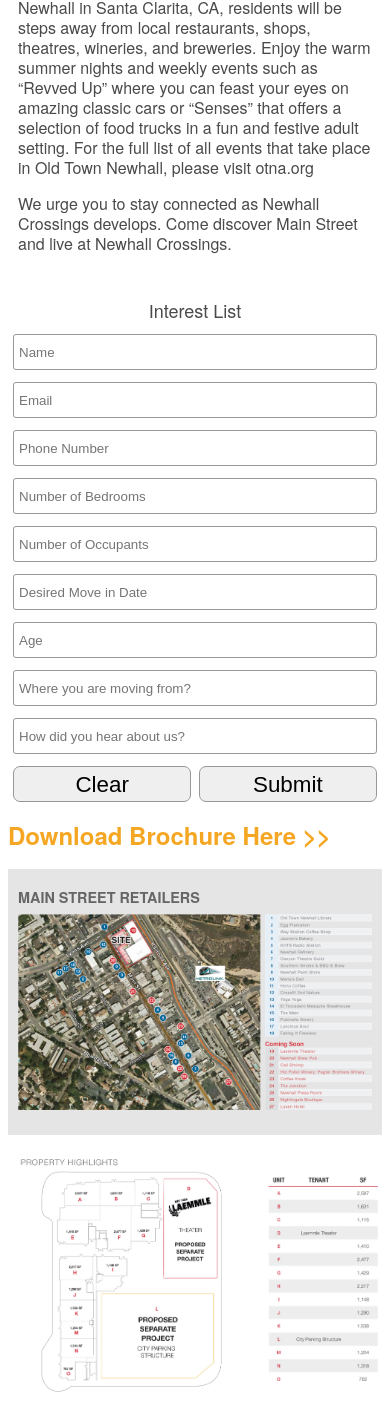
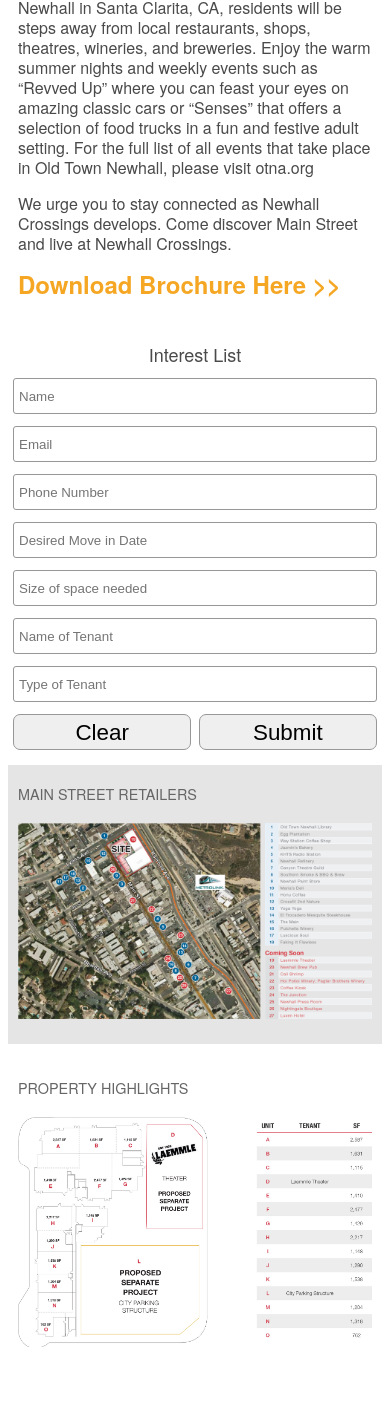
Before and after one commit to judesantos/responsive-design, a plain HTML site: page newhallcrossings/src/newhall-retail.html in a window 390 px wide. Shown: the part 760-2171 px from the top of the page. Drawn offline with Linux system fonts and the light colour scheme.

Commit message:
content changes

```diff
--- a/newhallcrossings/src/assets/css/style.css
+++ b/newhallcrossings/src/assets/css/style.css
@@ -204,7 +204,7 @@ footer div p {
   display: block;
   margin: auto;
   text-align: left;
-  padding: 10px 120px 10px 80px;
+  padding: 10px 120px 10px 0px;
   width: 100%;
 }
 
@@ -216,6 +216,13 @@ footer div p {
 .img_container {
   display: block;
   margin-top: 45px;
+  padding: 0px 25px 52px 25px;
+}
+
+.img_container span {
+    height: 63px;
+    line-height: 5em;
+    font-size: 120%;
 }
 
 .img_container img {
@@ -228,16 +235,15 @@ footer div p {
 .img_container_main_street {
   display: block;
   background-color: #e5e5e5;
-  /*
   margin-top: 45px;
-  */
   padding: 0px 25px 52px 25px;
 }
 
-.img_container_main_street h3 {
+.img_container_main_street span {
     height: 63px;
     background-color: #e5e5e5;
-    line-height: 6em;
+    line-height: 5em;
+    font-size: 120%;
 }
 
 .img_container_main_street img {
@@ -284,7 +290,7 @@ footer div p {
   }
 
   .download_brochure {
-    padding: 0px 10px 0px 20px;
+    padding: 0px 10px 0px 0px;
   }
 }
 
@@ -323,7 +329,7 @@ footer div p {
   }
 
   .download_brochure {
-    padding: 0px 10px 0px 20px;
+    padding: 0px 10px 0px 0px;
   }
 
   #home_footer div {
@@ -354,6 +360,13 @@ footer div p {
 
   .img_container {
     margin-top: 25px;
+    padding: 0px 10px 25px 10px;
+  }
+
+  .img_container span {
+      font-size: 90%;
+      height: 30px;
+      line-height: 4em;
   }
 
   .img_container_main_street {
@@ -361,7 +374,7 @@ footer div p {
     padding: 0px 10px 25px 10px;
   }
 
-  .img_container_main_street h3 {
+  .img_container_main_street span {
       font-size: 90%;
       height: 30px;
       line-height: 4em;
@@ -449,6 +462,13 @@ footer div p {
 
   .img_container {
     margin-top: 15px;
+    padding: 0px 10px 25px 10px;
+  }
+
+  .img_container span {
+      font-size: 90%;
+      height: 30px;
+      line-height: 4em;
   }
 
   .img_container_main_street {
@@ -456,7 +476,7 @@ footer div p {
     padding: 0px 10px 25px 10px;
   }
 
-  .img_container_main_street h3 {
+  .img_container_main_street span {
       font-size: 90%;
       height: 30px;
       line-height: 4em;
--- a/newhallcrossings/src/newhall-residences.html
+++ b/newhallcrossings/src/newhall-residences.html
@@ -50,7 +50,28 @@
             </header>
           </article>
         </div>
-        <script src="./assets/js/contact.js"></script>
+        <aside class="contact">
+          <div id="block">
+            <div id="contact_forms">
+              <form method="post" onsubmit="">
+                <label>Interest List</label>
+                <input type="text" placeholder="Name"/>
+                <input type="text" placeholder="Email"/>
+                <input type="text" placeholder="Phone Number"/>
+                <input type="text" placeholder="Number of Bedrooms"/>
+                <input type="text" placeholder="Number of Occupants"/>
+                <input type="text" placeholder="Desired Move in Date"/>
+                <input type="text" placeholder="Age"/>
+                <input type="text" placeholder="Where you are moving from?"/>
+                <input type="text" placeholder="How did you hear about us?"/>
+                <div class="frm_buttons">
+                  <button class="frm_button" style="width:49%;float:left;" onlick="clearResidencesForm();">Clear</button>
+                  <button class="frm_button" style="width:49%;float:right;">Submit</button>
+                </div>
+              </form>
+            </div>
+          </div>
+        </aside>
       </div>
       <div class=clr></div>
       <footer>
--- a/newhallcrossings/src/newhall-retail.html
+++ b/newhallcrossings/src/newhall-retail.html
@@ -51,20 +51,40 @@
               We urge you to stay connected as Newhall Crossings develops.  Come discover Main Street and live at Newhall Crossings.
             </p>
             </header>
+            <div class="download_brochure">
+              <a href="#"><h1>Download Brochure Here >></h1></a>
+            </div>
           </article>
         </div>
-        <script src="./assets/js/contact.js"></script>
+        <aside class="contact">
+          <div id="block">
+            <div id="contact_forms">
+              <form method="post" onsubmit="">
+                <label>Interest List</label>
+                <input type="text" placeholder="Name"/>
+                <input type="text" placeholder="Email"/>
+                <input type="text" placeholder="Phone Number"/>
+                <input type="text" placeholder="Desired Move in Date"/>
+                <input type="text" placeholder="Size of space needed"/>
+                <input type="text" placeholder="Name of Tenant"/>
+                <input type="text" placeholder="Type of Tenant"/>
+                <div class="frm_buttons">
+                  <button class="frm_button" style="width:49%;float:left;" onclick="clearRetailForm();">Clear</button>
+                  <button class="frm_button" style="width:49%;float:right;">Submit</button>
+                </div>
+              </form>
+            </div>
+          </div>
+        </aside>
       </div>
       <div class=clr></div>
-      <div class="download_brochure">
-        <a href="#"><h2>Download Brochure Here >></h2></a>
-      </div>
       <div class="img_container_main_street">
-        <h3>MAIN STREET RETAILERS</h3>
+        <span>MAIN STREET RETAILERS</span>
         <img src="./assets/img/main_street.png" />
       </div>
       <div class="img_container">
-        <img src="./assets/img/property-highlights.jpg" />
+        <span>PROPERTY HIGHLIGHTS</span>
+        <img src="./assets/img/property_highlights.jpg" />
       </div>
       <div class="partners_logo">
         <img src="./assets/img/partners-logo.jpg" />
```
Also changed, not shown: newhallcrossings/src/assets/img/mainst-img.jpg (deleted), newhallcrossings/src/assets/img/property-highlights.jpg (deleted).
